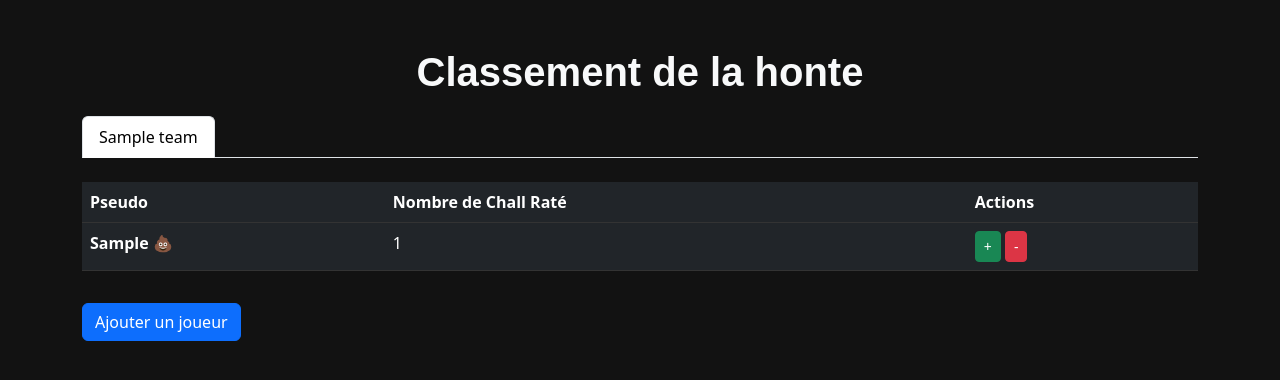
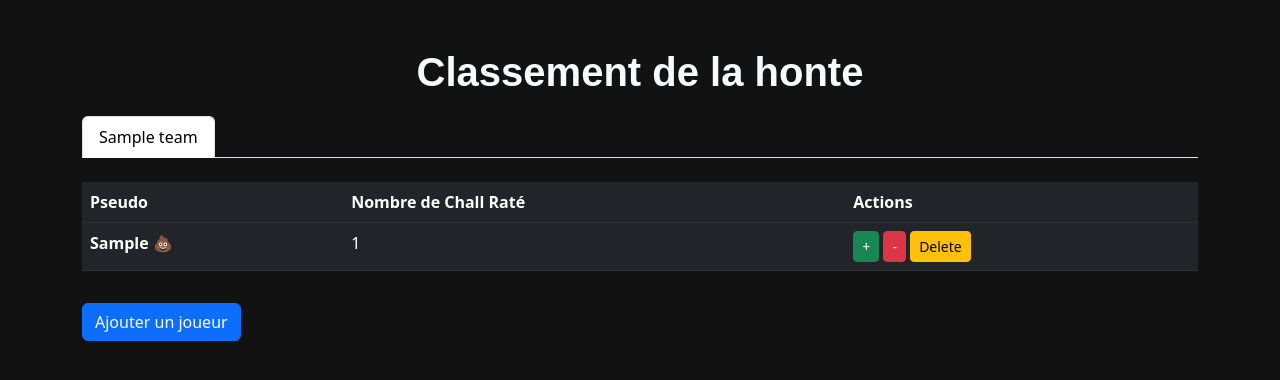
Before and after one commit to LaDistance/DofuShame, a Flask app: page / in a window 1280 px wide. Shown: the top 380 px of the page. Run offline with Flask 3, Linux system fonts and the light colour scheme; tables that the repository leaves empty hold one stand-in row (values such as "Sample post").

Commit message:
Added player deletion

```diff
--- a/app.py
+++ b/app.py
@@ -18,16 +18,17 @@ db = SQLAlchemy(app)
 
 # Define the Team model
 class Team(db.Model):
-    __tablename__ = "teams"  # Optional table name
+    __tablename__ = "teams"
     id = db.Column(db.Integer, primary_key=True)
     name = db.Column(db.String(100), unique=True, nullable=False)
-    # Relationship to Player
-    players = db.relationship("Player", backref="team", lazy=True)
+    players = db.relationship(
+        "Player", backref="team", lazy=True, cascade="all, delete"
+    )
 
 
 # Define the Player model
 class Player(db.Model):
-    __tablename__ = "players"  # Optional table name
+    __tablename__ = "players"
     id = db.Column(db.Integer, primary_key=True)
     pseudo = db.Column(db.String(100), unique=True, nullable=False)
     chall_fail_count = db.Column(db.Integer, default=0, nullable=False)
@@ -92,5 +93,16 @@ def add_player():
         return render_template("add_player.html")
 
 
+@app.route("/delete_player", methods=["POST"])
+def delete_player():
+    pseudo = request.form.get("pseudo")
+
+    player = Player.query.filter_by(pseudo=pseudo).first()
+    if player:
+        db.session.delete(player)
+        db.session.commit()
+    return redirect(url_for("scoreboard"))
+
+
 if __name__ == "__main__":
     app.run(debug=False, host="0.0.0.0", port=5000)
--- a/templates/scoreboard.html
+++ b/templates/scoreboard.html
@@ -10,11 +10,9 @@
     >
     <link href="{{ url_for('static', filename='css/dark-theme.css') }}" rel="stylesheet">
 </head>
-<!-- Replace existing content inside the body -->
 <body>
     <div class="container mt-5">
         <h1 class="text-center text-light">Classement de la honte</h1>
-        <!-- Team Tabs -->
         <ul class="nav nav-tabs" id="teamTabs" role="tablist">
             {% for team in teams %}
             <li class="nav-item" role="presentation">
@@ -24,7 +22,6 @@
             </li>
             {% endfor %}
         </ul>
-        <!-- Tab Content -->
         <div class="tab-content" id="teamTabsContent">
             {% for team in teams %}
             <div class="tab-pane fade {% if loop.first %}show active{% endif %}" id="team-{{ team.id }}"
@@ -58,6 +55,10 @@
                                     <input type="hidden" name="action" value="decrement">
                                     <button type="submit" class="btn btn-danger btn-sm">-</button>
                                 </form>
+                                <form method="POST" action="{{ url_for('delete_player') }}" style="display: inline;" onsubmit="return confirm('Are you sure you want to delete {{ player.pseudo }}?');">
+                                    <input type="hidden" name="pseudo" value="{{ player.pseudo }}">
+                                    <button type="submit" class="btn btn-warning btn-sm">Delete</button>
+                                </form>
                             </td>
                         </tr>
                         {% endfor %}
@@ -68,7 +69,6 @@
         </div>
         <a href="{{ url_for('add_player') }}" class="btn btn-primary mt-3">Ajouter un joueur</a>
     </div>
-    <!-- Include Bootstrap JS -->
     <script
         src="https://cdn.jsdelivr.net/npm/bootstrap@5.3.0-alpha3/dist/js/bootstrap.bundle.min.js"
     ></script>
```
